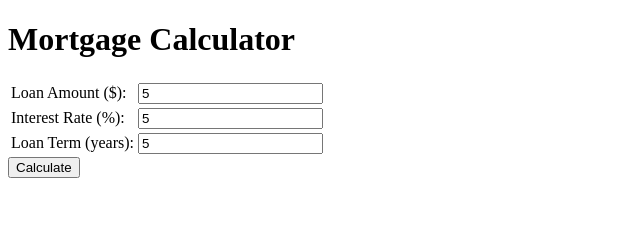
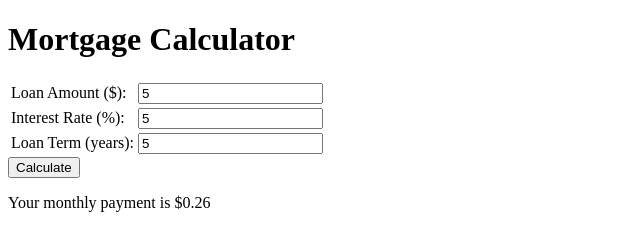
Before and after one commit to rjones26-SP2025/rjones26-SP2025.github.io, a website: page DebugJavaScript.html in a window 1280 px wide. Both pictures are taken after typing "5", "5", "5" into the empty fields and a click on the button "Calculate". Shown: the whole page, without its empty margins (0-640 px from the left). Drawn offline with Linux system fonts and the light colour scheme.

Commit message:
post debug session

```diff
--- a/DebugJavaScript.html
+++ b/DebugJavaScript.html
@@ -30,16 +30,15 @@
 
         function calculateMortgage() {
             // Get the initial amount from the principal box
-            const principal = document.getElementById("principle").value;
+            const principal = document.getElementById("principal").value;
 
             // update rate from the box
-            const rate;
-            rate = document.getElementById("rate").value / 100;
+            const rate = document.getElementById("rate").value / 100;
             // get the years to calculate
-            const years = document.getElementById("years).value;
+            const years = document.getElementById("years").value;
 
             // Call the power funtion, pow, from Math
-            const monthlyRate = Math.pw(1 + rate, years * 12);
+            const monthlyRate = Math.pow(1 + rate, years * 12);
 
             if (rate === 0) {
                 document.getElementById("result").innerText = "Interest rate cannot be zero.";
```
